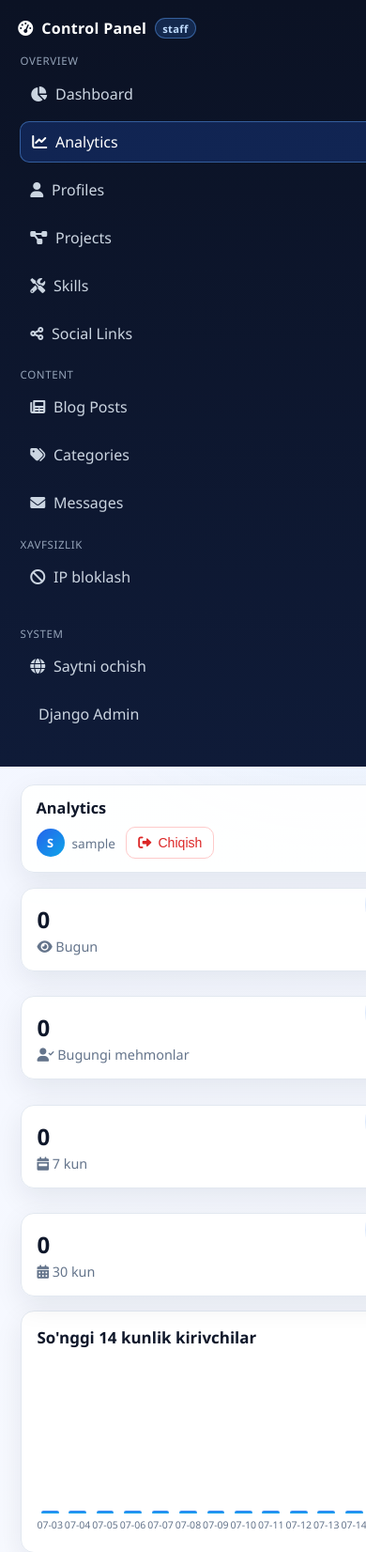
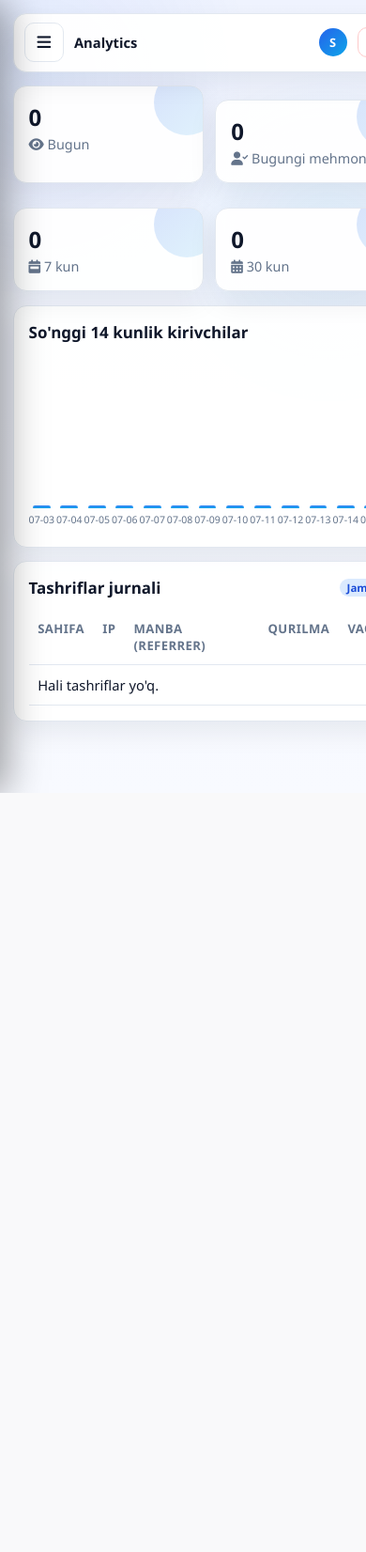
Before and after one commit to IskandarDusbekov/portfolio, a Django app: page /panel/analytics/ in a window 390 px wide; the page is wider, and only the part inside the window is pictured. Shown: the top 1652 px of that part at 94% size. After the commit the page ends 844 px from the top of that part, so only its background shows below. Run offline with Django 5.2, Linux system fonts and the light colour scheme; the visitor is signed in with stand-in values (Sample User, id 1); data that the repository does not hold is empty.

Commit message:
Update base.html

```diff
--- a/templates/panel/base.html
+++ b/templates/panel/base.html
@@ -200,22 +200,72 @@
         .btn-primary-soft { background: linear-gradient(135deg, #2563eb, #0ea5e9); color: #fff; border: none; }
         .btn-primary-soft:hover { box-shadow: 0 8px 18px rgba(37, 99, 235, 0.35); }
         .pager { display: flex; gap: .5rem; align-items: center; justify-content: center; margin-top: .9rem; }
-        @media (max-width: 1180px) {
-            .layout { grid-template-columns: 1fr; }
-            .sidebar { position: static; height: auto; }
-            .menu { grid-template-columns: repeat(2, minmax(0, 1fr)); }
+        .topbar-left { display: flex; align-items: center; gap: .7rem; min-width: 0; }
+        .topbar-left strong { overflow: hidden; text-overflow: ellipsis; white-space: nowrap; }
+        /* Hamburger tugma + drawer yopish tugmasi + overlay — mobil uchun */
+        .menu-toggle {
+            display: none;
+            align-items: center; justify-content: center;
+            width: 42px; height: 42px; flex: 0 0 auto;
+            border-radius: 10px; border: 1px solid var(--border);
+            background: var(--card); color: var(--text);
+            cursor: pointer; font-size: 1.05rem;
+        }
+        .drawer-close {
+            display: none; margin-left: auto;
+            background: transparent; border: none; color: #cbd5e1;
+            font-size: 1.3rem; cursor: pointer; line-height: 1;
+        }
+        .sidebar-overlay {
+            position: fixed; inset: 0; background: rgba(2, 6, 23, .55);
+            opacity: 0; visibility: hidden; transition: opacity .28s ease; z-index: 999;
+        }
+        .sidebar-overlay.show { opacity: 1; visibility: visible; }
+
+        @media (min-width: 1025px) and (max-width: 1180px) {
+            .layout { grid-template-columns: 240px 1fr; }
             .card-grid { grid-template-columns: repeat(3, minmax(0, 1fr)); }
             .two-col { grid-template-columns: 1fr; }
         }
-        @media (max-width: 760px) {
-            .topbar { flex-direction: column; align-items: flex-start; gap: .6rem; }
+
+        /* Tablet va telefon: sidebar off-canvas drawer bo'ladi */
+        @media (max-width: 1024px) {
+            .layout { grid-template-columns: 1fr; }
+            .sidebar {
+                position: fixed; top: 0; left: 0; bottom: 0;
+                width: 270px; max-width: 82vw; height: 100vh;
+                transform: translateX(-100%);
+                transition: transform .28s ease;
+                z-index: 1000; overflow-y: auto;
+                box-shadow: 6px 0 40px rgba(0, 0, 0, .4);
+            }
+            .sidebar.open { transform: translateX(0); }
+            .menu-toggle { display: inline-flex; }
+            .drawer-close { display: inline-flex; }
+            .main { padding: .85rem; }
+            .topbar {
+                position: sticky; top: .5rem; z-index: 500;
+                margin-bottom: .9rem;
+            }
+            .menu { grid-template-columns: 1fr; }
             .card-grid { grid-template-columns: repeat(2, minmax(0, 1fr)); }
+            .two-col { grid-template-columns: 1fr; }
+        }
+
+        @media (max-width: 600px) {
+            .card-grid { grid-template-columns: 1fr 1fr; }
+            .topbar { padding: .6rem .7rem; }
+            .topbar strong { font-size: .92rem; }
+            .user-chip .username-text { display: none; }
+            .logout-btn .logout-text { display: none; }
             .form-row-inline { grid-template-columns: 1fr; }
+            .search-form { flex-wrap: wrap; }
+            .quick-actions { gap: .4rem; }
+            .quick-actions .btn { flex: 1 1 calc(50% - .4rem); justify-content: center; }
         }
-        @media (max-width: 560px) {
-            .menu { grid-template-columns: 1fr; }
+
+        @media (max-width: 380px) {
             .card-grid { grid-template-columns: 1fr; }
-            .search-form { flex-wrap: wrap; }
         }
     </style>
 </head>
@@ -226,6 +276,7 @@
         <div class="brand">
             <i class="fas fa-gauge-high"></i> Control Panel
             <span class="brand-badge">staff</span>
+            <button class="drawer-close" id="drawerClose" type="button" aria-label="Menyuni yopish"><i class="fas fa-xmark"></i></button>
         </div>
 
         <div class="menu-section">
@@ -268,15 +319,18 @@
 
     <main class="main">
         <div class="topbar">
-            <strong>{{ page_title|default:"Panel" }}</strong>
+            <div class="topbar-left">
+                <button class="menu-toggle" id="menuToggle" type="button" aria-label="Menyuni ochish"><i class="fas fa-bars"></i></button>
+                <strong>{{ page_title|default:"Panel" }}</strong>
+            </div>
             <div class="topbar-right">
                 <div class="user-chip">
                     <span class="avatar">{{ request.user.username|slice:":1"|upper }}</span>
-                    {{ request.user.get_username }}
+                    <span class="username-text">{{ request.user.get_username }}</span>
                 </div>
                 <form method="post" action="{% url 'panel:logout' %}" style="margin:0;">
                     {% csrf_token %}
-                    <button type="submit" class="btn logout-btn"><i class="fas fa-right-from-bracket"></i> Chiqish</button>
+                    <button type="submit" class="btn logout-btn"><i class="fas fa-right-from-bracket"></i> <span class="logout-text">Chiqish</span></button>
                 </form>
             </div>
         </div>
@@ -292,5 +346,45 @@
         {% block panel_content %}{% endblock %}
     </main>
 </div>
+
+<div class="sidebar-overlay" id="sidebarOverlay"></div>
+
+<script>
+    (function () {
+        var toggle = document.getElementById('menuToggle');
+        var closeBtn = document.getElementById('drawerClose');
+        var sidebar = document.querySelector('.sidebar');
+        var overlay = document.getElementById('sidebarOverlay');
+        if (!sidebar || !overlay) return;
+
+        function openDrawer() { sidebar.classList.add('open'); overlay.classList.add('show'); }
+        function closeDrawer() { sidebar.classList.remove('open'); overlay.classList.remove('show'); }
+
+        if (toggle) {
+            toggle.addEventListener('click', function () {
+                sidebar.classList.contains('open') ? closeDrawer() : openDrawer();
+            });
+        }
+        if (closeBtn) closeBtn.addEventListener('click', closeDrawer);
+        overlay.addEventListener('click', closeDrawer);
+
+        // Menyu havolasini bosganda drawer yopilsin (mobil)
+        sidebar.querySelectorAll('.menu a').forEach(function (link) {
+            link.addEventListener('click', function () {
+                if (window.innerWidth <= 1024) closeDrawer();
+            });
+        });
+
+        // Esc bilan yopish
+        document.addEventListener('keydown', function (e) {
+            if (e.key === 'Escape') closeDrawer();
+        });
+
+        // Desktopga o'tganda drawer holatini tozalash
+        window.addEventListener('resize', function () {
+            if (window.innerWidth > 1024) closeDrawer();
+        });
+    })();
+</script>
 </body>
 </html>
```
